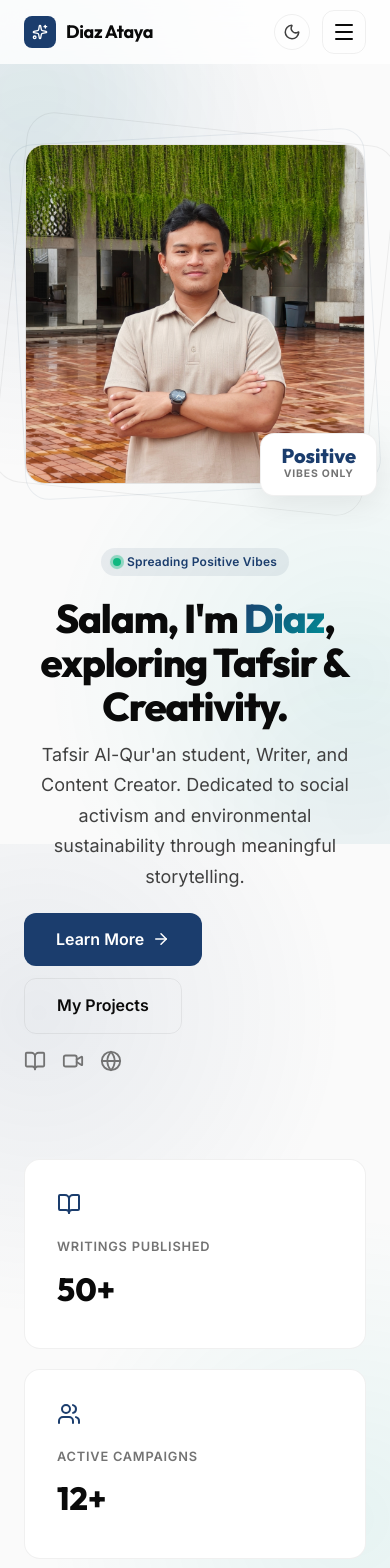
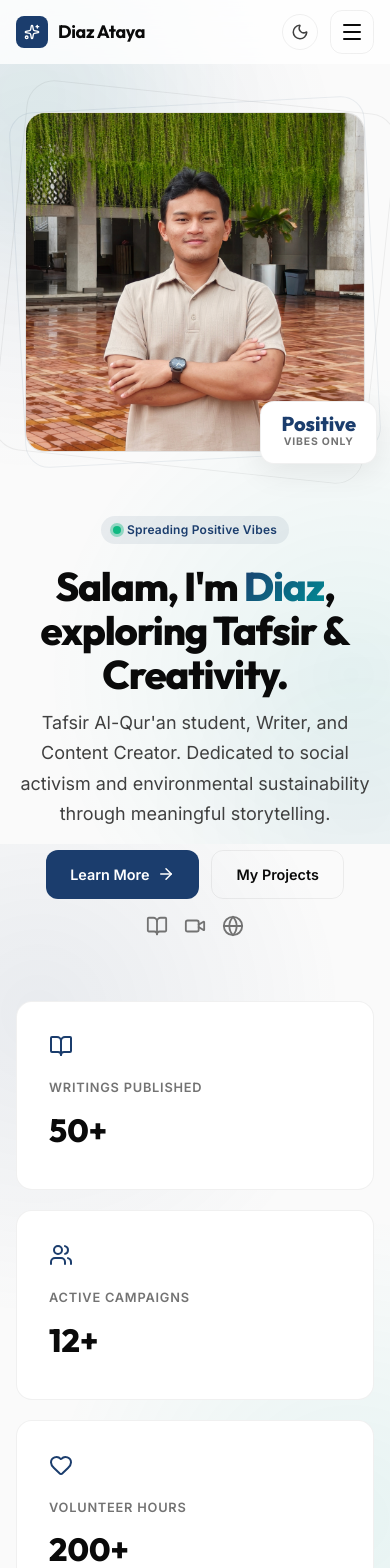
Before and after one commit to biodata-phy/diaz-ataya, a React (Vite) app: page / in a window 390 px wide. Shown: the top 1568 px of the page. Built offline with nearby package versions, Linux system fonts and the light colour scheme; grey boxes are pictures that could not be loaded.

Commit message:
feat: establish initial project structure with core pages, navbar, and comprehensive global styling.

```diff
--- a/src/components/Navbar.jsx
+++ b/src/components/Navbar.jsx
@@ -114,7 +114,7 @@ const styles = {
     inner: {
         maxWidth: 1200,
         margin: '0 auto',
-        padding: '0 1.5rem',
+        padding: '0 1rem',
         height: 64,
         display: 'flex',
         alignItems: 'center',
--- a/src/index.css
+++ b/src/index.css
@@ -22,15 +22,18 @@
   --color-border-hover: rgba(0, 0, 0, 0.12);
 
   --color-text-primary: #0a0a0a;
-  --color-text-secondary: #404040; /* Improved contrast from #525252 */
-  --color-text-tertiary: #737373;  /* Improved contrast from #a3a3a3 */
+  --color-text-secondary: #404040;
+  /* Improved contrast from #525252 */
+  --color-text-tertiary: #737373;
+  /* Improved contrast from #a3a3a3 */
 
   --color-accent: #1B3D6D;
   --color-accent-light: #008D96;
   --color-accent-subtle: rgba(27, 61, 109, 0.08);
   --color-accent-glow: rgba(27, 61, 109, 0.15);
 
-  --color-warm: #00796B; /* Darker warm color for better contrast */
+  --color-warm: #00796B;
+  /* Darker warm color for better contrast */
   --color-warm-subtle: rgba(0, 169, 157, 0.08);
 
   --color-success: #10b981;
@@ -83,8 +86,10 @@
   --color-border-hover: rgba(255, 255, 255, 0.12);
 
   --color-text-primary: #fafafa;
-  --color-text-secondary: #d4d4d4; /* Improved contrast from #a3a3a3 */
-  --color-text-tertiary: #a3a3a3;  /* Improved contrast from #525252 */
+  --color-text-secondary: #d4d4d4;
+  /* Improved contrast from #a3a3a3 */
+  --color-text-tertiary: #a3a3a3;
+  /* Improved contrast from #525252 */
 
   --color-accent-subtle: rgba(27, 61, 109, 0.12);
   --color-accent-glow: rgba(27, 61, 109, 0.2);
@@ -101,6 +106,8 @@ html {
   scroll-behavior: smooth;
   -webkit-font-smoothing: antialiased;
   -moz-osx-font-smoothing: grayscale;
+  overflow-x: hidden;
+  width: 100%;
 }
 
 body {
@@ -115,6 +122,8 @@ body {
   transition: background-color var(--duration-normal) var(--ease-out),
     color var(--duration-normal) var(--ease-out);
   overflow-x: hidden;
+  width: 100%;
+  position: relative;
 }
 
 /* Scrollbar */
@@ -151,6 +160,8 @@ h6 {
   line-height: 1.2;
   color: var(--color-text-primary);
   letter-spacing: -0.02em;
+  overflow-wrap: break-word;
+  word-wrap: break-word;
 }
 
 h1 {
@@ -169,6 +180,8 @@ h3 {
 p {
   color: var(--color-text-secondary);
   line-height: 1.7;
+  overflow-wrap: break-word;
+  word-wrap: break-word;
 }
 
 a {
@@ -182,7 +195,14 @@ a {
   width: 100%;
   max-width: 1200px;
   margin: 0 auto;
-  padding: 0 var(--space-lg);
+  padding: 0 var(--space-md);
+  /* Reduced mobile padding */
+}
+
+@media (min-width: 640px) {
+  .container {
+    padding: 0 var(--space-lg);
+  }
 }
 
 @media (min-width: 768px) {
@@ -201,6 +221,11 @@ a {
   border: 1px solid var(--color-border);
   border-radius: var(--radius-lg);
   transition: all var(--duration-normal) var(--ease-out);
+  width: 100%;
+  /* Ensure it fits container */
+  max-width: 100%;
+  word-wrap: break-word;
+  /* Prevent long text overflow */
 }
 
 .glass-card:hover {
@@ -494,7 +519,8 @@ a {
 /* ---- Responsive ---- */
 @media (max-width: 768px) {
   .section {
-    padding: var(--space-xl) 0; /* Reduced from 2xl */
+    padding: var(--space-xl) 0;
+    /* Reduced from 2xl */
   }
 }
 
@@ -638,9 +664,10 @@ a {
   gap: 20px;
 }
 
-@media (max-width: 400px) {
+@media (max-width: 480px) {
   .projects-grid {
     grid-template-columns: 1fr;
+    gap: 16px;
   }
 }
 
--- a/src/pages/About.jsx
+++ b/src/pages/About.jsx
@@ -158,12 +158,14 @@ export default function About() {
     const [selectedEdu, setSelectedEdu] = useState(null)
     const [activeTab, setActiveTab] = useState('experience')
 
+    const isMobile = typeof window !== 'undefined' && window.innerWidth < 768
+
     return (
         <PageTransition>
             <div className="container section" style={{ paddingBottom: '6rem' }}>
                 {/* Hero Profile */}
                 <AnimatedSection>
-                    <div className="glass-card" style={{ padding: '2.5rem', marginBottom: '3rem' }}>
+                    <div className="glass-card" style={{ padding: isMobile ? '1.25rem' : '2.5rem', marginBottom: '3rem' }}>
                         <div className="profile-card-layout">
                             <div style={{ flexShrink: 0 }}>
                                 <div style={{
@@ -211,11 +213,11 @@ export default function About() {
                             <div style={{ display: 'flex', flexDirection: 'column', gap: 20 }}>
                                 {skills.map((skill, i) => (
                                     <div key={i} style={{ display: 'flex', flexDirection: 'column', gap: 8 }}>
-                                        <div style={{ display: 'flex', justifyContent: 'space-between', alignItems: 'center' }}>
-                                            <span style={{ fontWeight: 600, fontSize: '0.9rem', display: 'flex', alignItems: 'center', gap: 6 }}>
+                                        <div style={{ display: 'flex', justifyContent: 'space-between', alignItems: 'flex-start', flexWrap: 'wrap', gap: 4 }}>
+                                            <span style={{ fontWeight: 600, fontSize: '0.9rem', display: 'flex', alignItems: 'center', gap: 6, flex: 1, minWidth: 140 }}>
                                                 {skill.icon} {skill.name}
                                             </span>
-                                            <span style={{ fontSize: '0.75rem', fontWeight: 700, opacity: 0.5 }}>{skill.category}</span>
+                                            <span style={{ fontSize: '0.7rem', fontWeight: 700, opacity: 0.5, textTransform: 'uppercase' }}>{skill.category}</span>
                                         </div>
                                         <div className="progress-track" style={{ height: 6 }}>
                                             <motion.div
@@ -242,16 +244,21 @@ export default function About() {
                                     <motion.div
                                         key={edu.id}
                                         className="glass-card"
-                                        style={{ padding: '1.25rem', cursor: 'pointer', position: 'relative', border: '1px solid var(--color-border)' }}
+                                        style={{
+                                            padding: isMobile ? '1rem' : '1.25rem',
+                                            cursor: 'pointer',
+                                            position: 'relative',
+                                            border: '1px solid var(--color-border)'
+                                        }}
                                         onClick={() => setSelectedEdu(edu)}
                                         whileHover={{ scale: 1.02, x: 5, borderColor: 'var(--color-accent)' }}
                                     >
-                                        <div style={{ display: 'flex', justifyContent: 'space-between', alignItems: 'center' }}>
-                                            <div style={{ maxWidth: '85%' }}>
-                                                <h4 style={{ fontSize: '1rem', fontWeight: 700, marginBottom: 2 }}>{edu.degree}</h4>
+                                        <div style={{ display: 'flex', justifyContent: 'space-between', alignItems: 'flex-start', gap: 12 }}>
+                                            <div style={{ flex: 1 }}>
+                                                <h4 style={{ fontSize: '0.95rem', fontWeight: 700, marginBottom: 4, lineHeight: 1.3 }}>{edu.degree}</h4>
                                                 <p style={{ fontSize: '0.8rem', color: 'var(--color-text-tertiary)', fontWeight: 500 }}>{edu.school}</p>
                                             </div>
-                                            <ExternalLink size={14} style={{ opacity: 0.3 }} />
+                                            <ExternalLink size={14} style={{ opacity: 0.3, flexShrink: 0, marginTop: 4 }} />
                                         </div>
                                     </motion.div>
                                 ))}
@@ -362,10 +369,10 @@ export default function About() {
                                                 <div key={i} className="glass-card" style={{ padding: '1rem', border: '1px solid var(--color-border)' }}>
                                                     <div style={{ display: 'flex', gap: 12, alignItems: 'center' }}>
                                                         <div style={{ color: 'var(--color-warm)', flexShrink: 0 }}><Trophy size={18} /></div>
-                                                        <div>
-                                                            <h4 style={{ fontSize: '0.85rem', fontWeight: 700, lineHeight: 1.3 }}>{award.title}</h4>
-                                                            <p style={{ fontSize: '0.75rem', color: 'var(--color-text-tertiary)', fontWeight: 500 }}>{award.org}</p>
-                                                            <span style={{ fontSize: '0.65rem', padding: '2px 8px', background: 'var(--color-bg-secondary)', borderRadius: 10, marginTop: 4, display: 'inline-block' }}>
+                                                        <div style={{ minWidth: 0 }}>
+                                                            <h4 style={{ fontSize: '0.85rem', fontWeight: 700, lineHeight: 1.3, marginBottom: 4 }}>{award.title}</h4>
+                                                            <p style={{ fontSize: '0.75rem', color: 'var(--color-text-tertiary)', fontWeight: 500, whiteSpace: 'nowrap', overflow: 'hidden', textOverflow: 'ellipsis' }}>{award.org}</p>
+                                                            <span style={{ fontSize: '0.65rem', padding: '2px 8px', background: 'var(--color-bg-secondary)', border: '1px solid var(--color-border)', borderRadius: 10, marginTop: 4, display: 'inline-block' }}>
                                                                 {award.badge}
                                                             </span>
                                                         </div>
@@ -454,10 +461,13 @@ const styles = {
     },
     tabHeader: {
         display: 'flex',
-        gap: 24,
+        gap: 16, // Reduced from 24
         marginBottom: '2rem',
         borderBottom: '1px solid var(--color-border)',
-        paddingBottom: 4
+        paddingBottom: 4,
+        overflowX: 'auto', // Allow scroll on small screens
+        msOverflowStyle: 'none',
+        scrollbarWidth: 'none',
     },
     tabBtn: {
         padding: '0.75rem 0',
--- a/src/pages/Home.jsx
+++ b/src/pages/Home.jsx
@@ -7,17 +7,19 @@ import CountUp from '../components/CountUp'
 import FloatingPhotos from '../components/FloatingPhotos'
 
 export default function Home() {
+    const isMobile = typeof window !== 'undefined' && window.innerWidth < 768
+
     return (
         <PageTransition>
             {/* Hero Section */}
-            <section style={{ position: 'relative', padding: '5rem 0 3rem' }}>
+            <section style={{ position: 'relative', padding: isMobile ? '3rem 0 1.5rem' : '5rem 0 3rem' }}>
                 <FloatingPhotos />
 
                 <div className="container">
                     <div className="hero-grid" style={{ position: 'relative', zIndex: 1 }}>
                         <div style={{ flex: 1, display: 'flex', flexDirection: 'column', gap: 4 }}>
                             <AnimatedSection>
-                                <div className="badge badge-accent" style={{ marginBottom: 16 }}>
+                                <div className="badge badge-accent" style={{ marginBottom: 16, alignSelf: isMobile ? 'center' : 'flex-start' }}>
                                     <span className="dot-pulse" />
                                     Spreading Positive Vibes
                                 </div>
@@ -41,18 +43,29 @@ export default function Home() {
                             </AnimatedSection>
 
                             <AnimatedSection delay={0.3}>
-                                <div style={{ display: 'flex', flexWrap: 'wrap', gap: 12, marginTop: 8 }}>
-                                    <Link to="/about" className="btn btn-primary" style={{ padding: '0.875rem 2rem', fontSize: '1rem' }}>
+                                <div style={{
+                                    display: 'flex',
+                                    flexWrap: 'wrap',
+                                    gap: 12,
+                                    marginTop: 8,
+                                    justifyContent: isMobile ? 'center' : 'flex-start'
+                                }}>
+                                    <Link to="/about" className="btn btn-primary" style={{ padding: isMobile ? '0.75rem 1.5rem' : '0.875rem 2rem', fontSize: isMobile ? '0.9rem' : '1rem' }}>
                                         Learn More <ArrowRight size={18} />
                                     </Link>
-                                    <Link to="/projects" className="btn btn-outline" style={{ padding: '0.875rem 2rem', fontSize: '1rem' }}>
+                                    <Link to="/projects" className="btn btn-outline" style={{ padding: isMobile ? '0.75rem 1.5rem' : '0.875rem 2rem', fontSize: isMobile ? '0.9rem' : '1rem' }}>
                                         My Projects
                                     </Link>
                                 </div>
                             </AnimatedSection>
 
                             <AnimatedSection delay={0.4}>
-                                <div style={{ display: 'flex', gap: 16, marginTop: 12 }}>
+                                <div style={{
+                                    display: 'flex',
+                                    gap: 16,
+                                    marginTop: 12,
+                                    justifyContent: isMobile ? 'center' : 'flex-start'
+                                }}>
                                     {[
                                         { Icon: BookOpen, title: 'Writings' },
                                         { Icon: Video, title: 'Videos' },
@@ -160,8 +173,8 @@ export default function Home() {
             <section className="section">
                 <div className="container">
                     <AnimatedSection>
-                        <div className="glass-card" style={{ padding: '3rem', overflow: 'hidden' }}>
-                            <div style={{ maxWidth: 640 }}>
+                        <div className="glass-card" style={{ padding: isMobile ? '2rem 1.5rem' : '3rem', overflow: 'hidden' }}>
+                            <div style={{ maxWidth: 640, textAlign: isMobile ? 'center' : 'left', margin: isMobile ? '0 auto' : '0' }}>
                                 <span className="badge badge-warm" style={{ marginBottom: 12 }}>
                                     My Mission
                                 </span>
@@ -178,8 +191,9 @@ export default function Home() {
                                     to="/about"
                                     style={{
                                         display: 'inline-flex', alignItems: 'center', gap: 6,
+                                        justifyContent: isMobile ? 'center' : 'flex-start',
                                         color: 'var(--color-accent)', fontWeight: 600,
-                                        fontSize: '0.9rem', marginTop: 20,
+                                        fontSize: '0.9rem', marginTop: 20, width: isMobile ? '100%' : 'auto'
                                     }}
                                 >
                                     Read my full story <ArrowRight size={16} />
--- a/src/pages/Projects.jsx
+++ b/src/pages/Projects.jsx
@@ -37,6 +37,7 @@ const projects = [
 
 export default function Projects() {
     const [activeFilter, setActiveFilter] = useState('All')
+    const isMobile = typeof window !== 'undefined' && window.innerWidth < 768
 
     const filtered = activeFilter === 'All'
         ? projects
@@ -46,7 +47,7 @@ export default function Projects() {
         <PageTransition>
             <div className="container section">
                 {/* Header */}
-                <div style={{ marginBottom: '2.5rem' }}>
+                <div style={{ marginBottom: isMobile ? '1.5rem' : '2.5rem' }}>
                     <AnimatedSection>
                         <span className="badge badge-accent" style={{ marginBottom: 12 }}>
                             <Globe size={12} /> Social Impact
@@ -98,14 +99,29 @@ export default function Projects() {
 
                 {/* Filter Tabs */}
                 <AnimatedSection delay={0.2}>
-                    <div style={{ display: 'flex', alignItems: 'center', gap: 8, marginBottom: '2rem', flexWrap: 'wrap' }}>
-                        <Filter size={16} style={{ color: 'var(--color-text-tertiary)' }} />
+                    <div style={{
+                        display: 'flex',
+                        alignItems: 'center',
+                        gap: 8,
+                        marginBottom: '2rem',
+                        overflowX: 'auto',
+                        paddingBottom: 8,
+                        msOverflowStyle: 'none',
+                        scrollbarWidth: 'none',
+                        WebkitOverflowScrolling: 'touch'
+                    }}>
+                        <Filter size={16} style={{ color: 'var(--color-text-tertiary)', flexShrink: 0 }} />
                         {categories.map(cat => (
                             <button
                                 key={cat}
                                 onClick={() => setActiveFilter(cat)}
                                 className={activeFilter === cat ? 'btn btn-primary' : 'btn btn-ghost'}
-                                style={{ padding: '0.4rem 1rem', fontSize: '0.8rem', borderRadius: 'var(--radius-full)' }}
+                                style={{
+                                    padding: '0.4rem 1rem',
+                                    fontSize: '0.8rem',
+                                    borderRadius: 'var(--radius-full)',
+                                    whiteSpace: 'nowrap'
+                                }}
                             >
                                 {cat}
                             </button>
@@ -155,7 +171,7 @@ export default function Projects() {
                 <AnimatedSection>
                     <div style={{
                         position: 'relative', overflow: 'hidden', background: 'var(--color-accent)',
-                        borderRadius: 'var(--radius-2xl)', padding: '4rem 3rem', textAlign: 'center',
+                        borderRadius: 'var(--radius-2xl)', padding: isMobile ? '2.5rem 1.5rem' : '4rem 3rem', textAlign: 'center',
                     }}>
                         <div className="floating-shape" style={{
                             width: 500, height: 500, background: 'rgba(255,255,255,0.1)',
```
